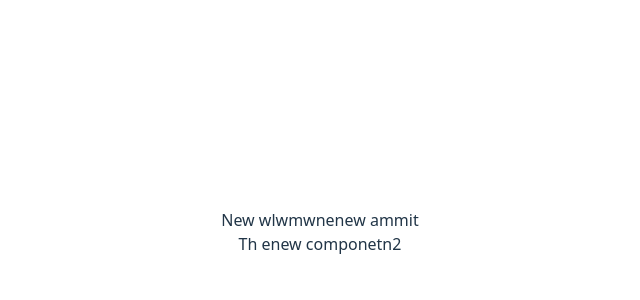
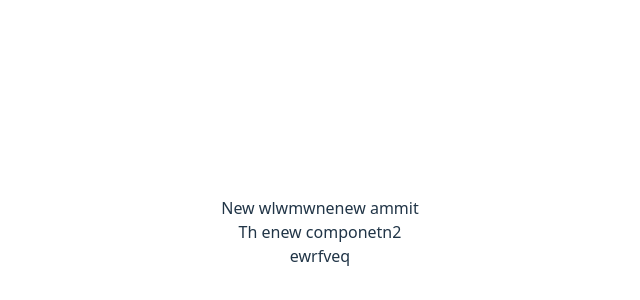
Before and after one commit to HitenArminder/CheckMate, a React app in the folder frontend/: page / in a window 1280 px wide. Shown: the part 168-468 px from the top of the page, without its empty margins (320-960 px from the left). Built offline with nearby package versions, Linux system fonts and the light colour scheme; the HTML template or start-up script is replaced by a standard one.

Commit message:
updated app

```diff
--- a/frontend/src/App.jsx
+++ b/frontend/src/App.jsx
@@ -14,6 +14,9 @@ function App() {
         <div>
           Th enew componetn2
         </div>
+        <data>
+          ewrfveq
+        </data>
       </>
   )
 }
```
